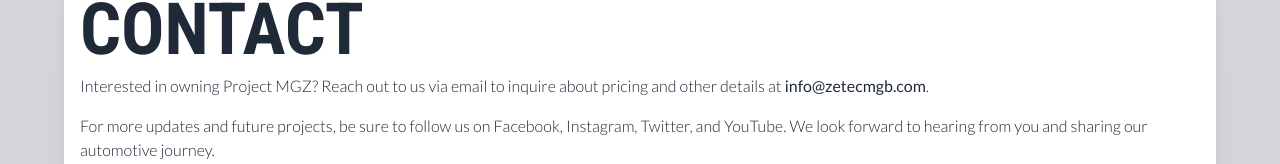
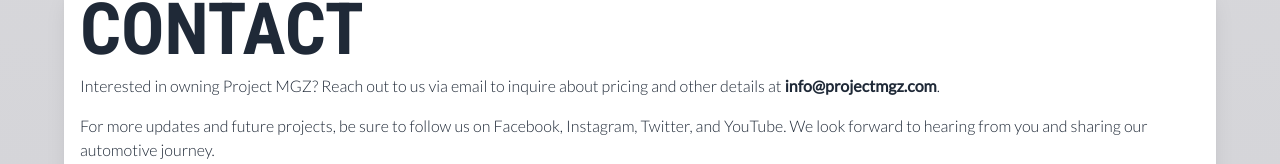
Before and after one commit to bpcollins/projectmgz, a website: page dist/index.html in a window 1280 px wide. Shown: the part 4216-4380 px from the top of the page. Drawn offline with nearby package versions, Linux system fonts and the light colour scheme.

Commit message:
updated email contact link

```diff
--- a/dist/index.html
+++ b/dist/index.html
@@ -199,7 +199,7 @@
         <p>CONTACT</p>
       </div>
       <div class="text-md font-lato">
-        <p class="mb-4">Interested in owning Project MGZ? Reach out to us via email to inquire about pricing and other details at <b>info@zetecmgb.com</b>.</p>
+        <p class="mb-4">Interested in owning Project MGZ? Reach out to us via email to inquire about pricing and other details at <a class="font-bold" href="mailto:info@projectmgz.com">info@projectmgz.com</a>.</p>
         <p class="mb-4">For more updates and future projects, be sure to follow us on Facebook, Instagram, Twitter, and YouTube. We look forward to hearing from you and sharing our automotive journey.</p>
         <div class="flex justify-center mt-4 space-x-5">
           <a href="https://www.facebook.com/ceresmotorsports/" target="_blank" class="fa fa-facebook"></a>
@@ -211,8 +211,6 @@
     </div>
   </div>
 </section>
-
-
 
  <footer class="footer footer-center p-2 bg-black text-white font-lato bottom-0">
   <aside>
```
